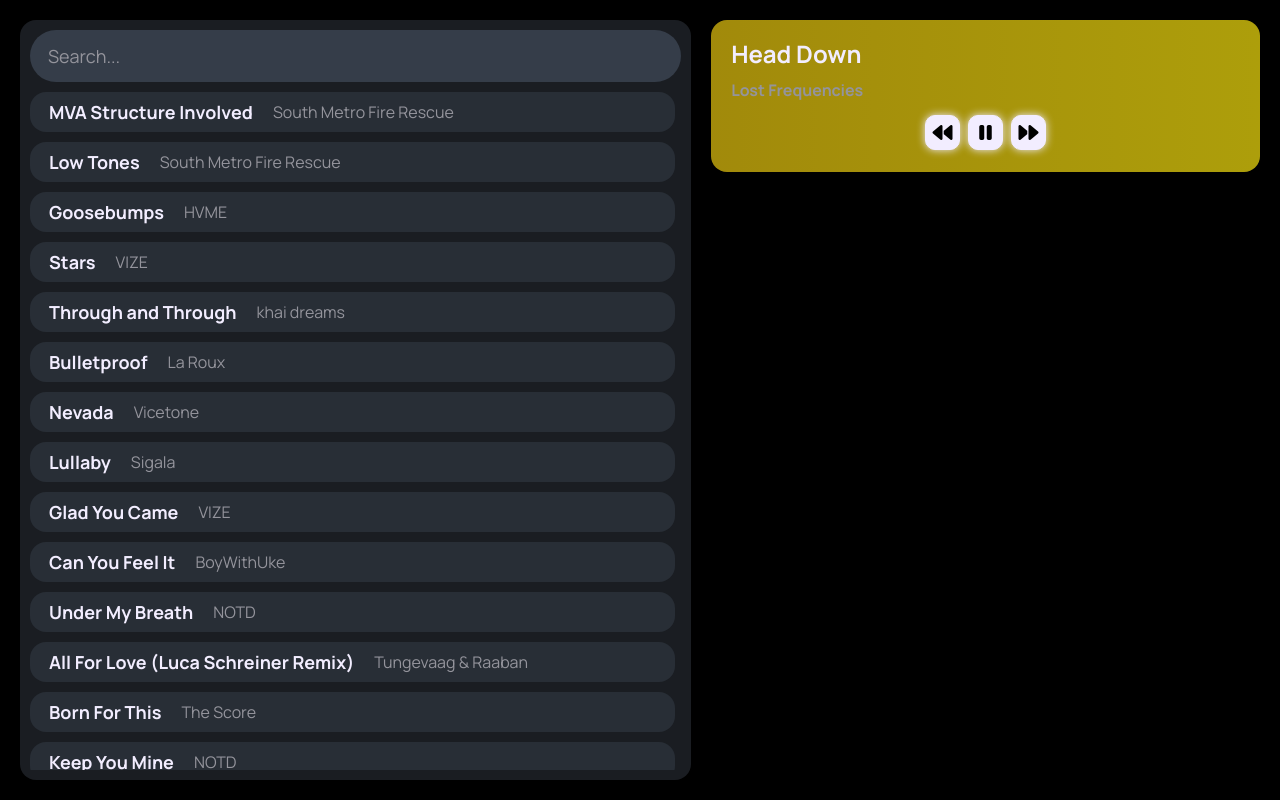
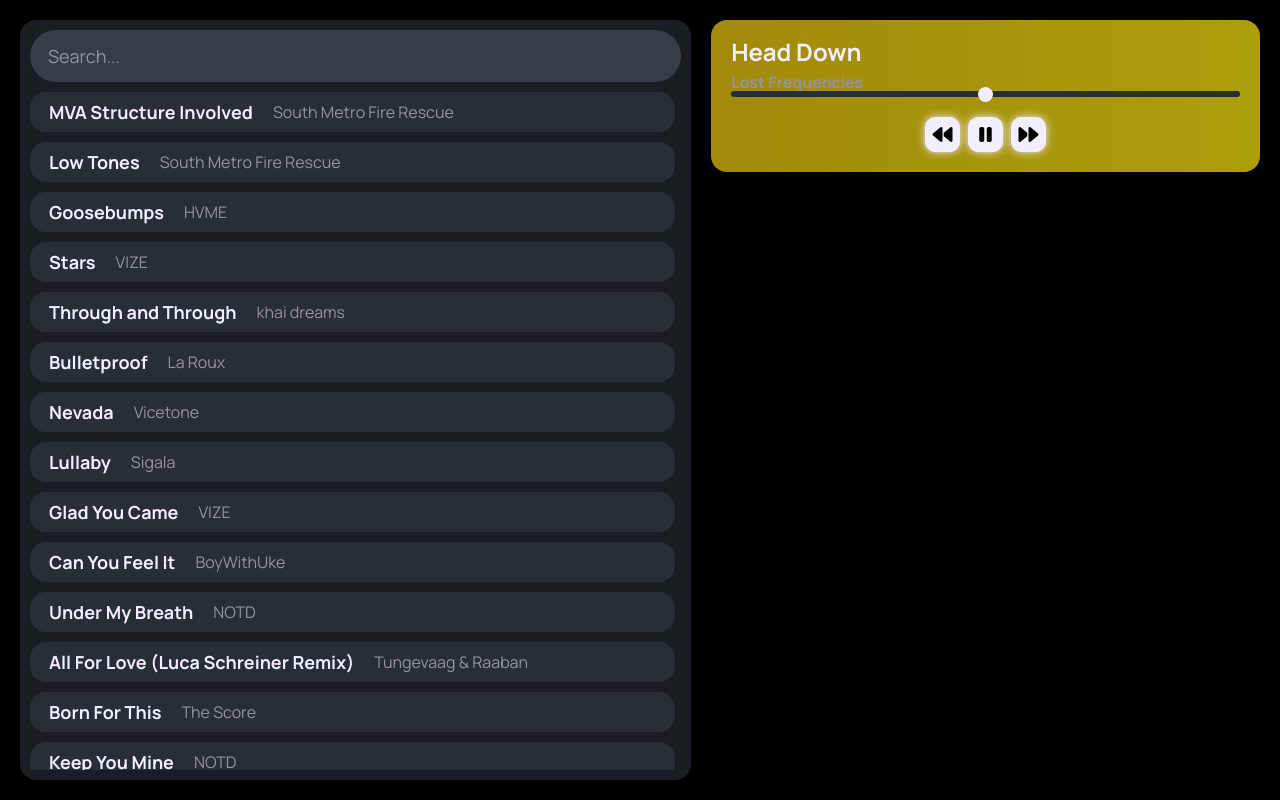
Before and after one commit to austinkden/music, a plain HTML site: page index.html in a window 1280 px wide. Both pictures are taken after a click on the button 942 px from the left and 132 px from the top of the page. Drawn offline with Linux system fonts and the light colour scheme.

Commit message:
Add progress bar (chatgpt attempt)

```diff
--- a/index.html
+++ b/index.html
@@ -21,12 +21,12 @@
     <div class="surface now-playing">
       <h1 class="song-name">Song</h1>
       <h2 class="song-artist">Artist</h2>
+      <input type="range" id="progress-bar" value="0" max="100">
       <div class="buttons">
         <button class="back" id="back"><i class="fas fa-backward"></i></button>
         <button class="play" id="play"><i class="fas fa-play"></i></button>
         <button class="next" id="next"><i class="fas fa-forward"></i></button>
       </div>
-
     </div>
   </div>
   <script defer type="text/javascript" src="main.js"></script>
--- a/main.js
+++ b/main.js
@@ -116,3 +116,16 @@
 
 // Display all songs on initial load
 displaySearchResults("");
+
+// Update progress bar as the song plays
+audio.addEventListener('timeupdate', () => {
+  const progressBar = document.getElementById('progress-bar');
+  const progress = (audio.currentTime / audio.duration) * 100;
+  progressBar.value = progress;
+});
+
+// Seek the song when the progress bar is changed
+document.getElementById('progress-bar').addEventListener('input', (event) => {
+  const seekTime = (event.target.value / 100) * audio.duration;
+  audio.currentTime = seekTime;
+});
--- a/style.css
+++ b/style.css
@@ -228,3 +228,30 @@
     background: var(--color-primary);
     border-radius: 12px;
 }
+
+.now-playing input[type="range"] {
+    width: 100%;
+    height: 6px;
+    border-radius: 10px;
+    background-color: var(--color-mid);
+    outline: none;
+    appearance: none;
+    margin-bottom: 10px; /* Space between progress bar and buttons */
+  }
+
+  .now-playing input[type="range"]::-webkit-slider-thumb {
+    width: 15px;
+    height: 15px;
+    background-color: var(--color-heading);
+    border-radius: 50%;
+    cursor: pointer;
+    appearance: none;
+  }
+
+  .now-playing input[type="range"]::-moz-range-thumb {
+    width: 15px;
+    height: 15px;
+    background-color: var(--color-heading);
+    border-radius: 50%;
+    cursor: pointer;
+  }
```
